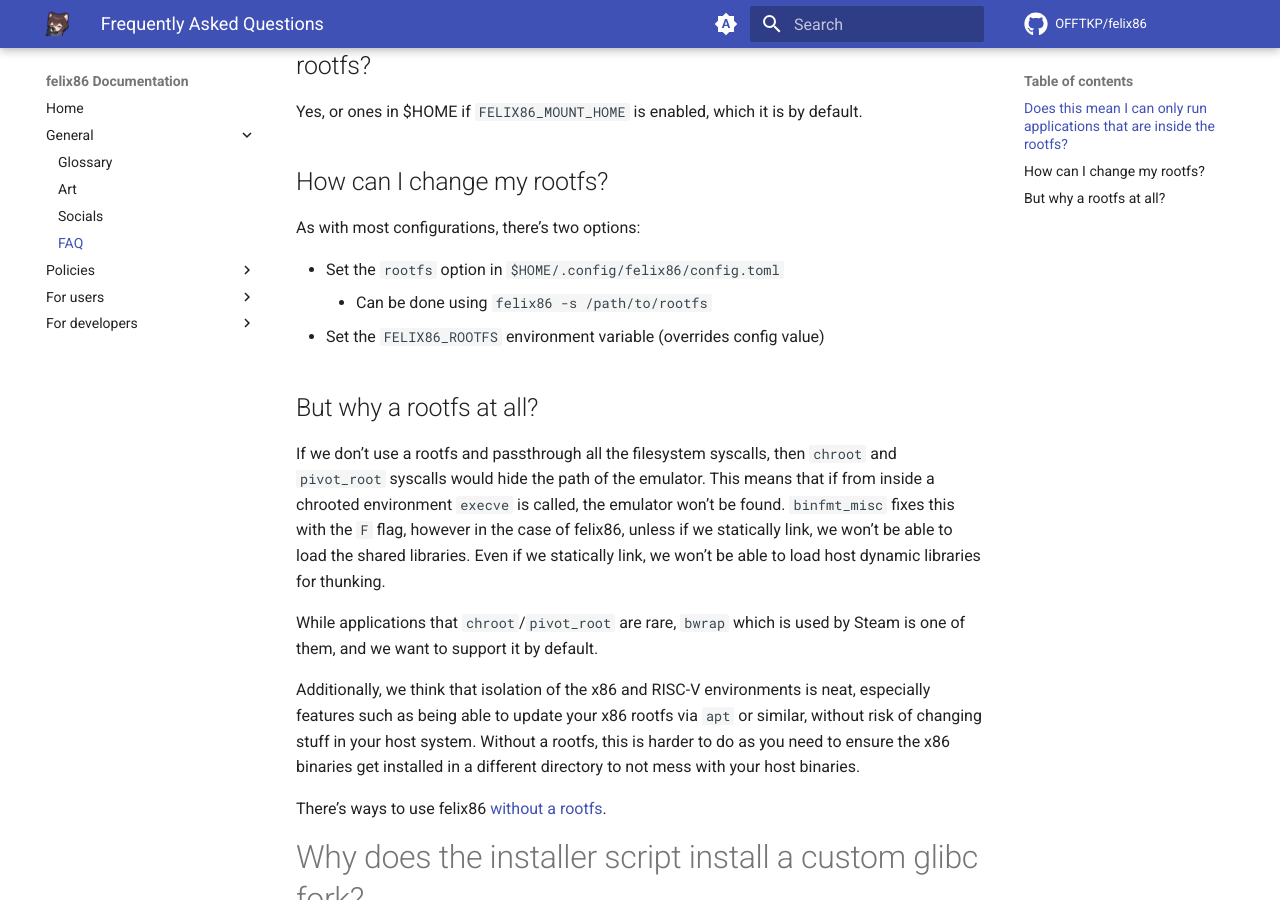
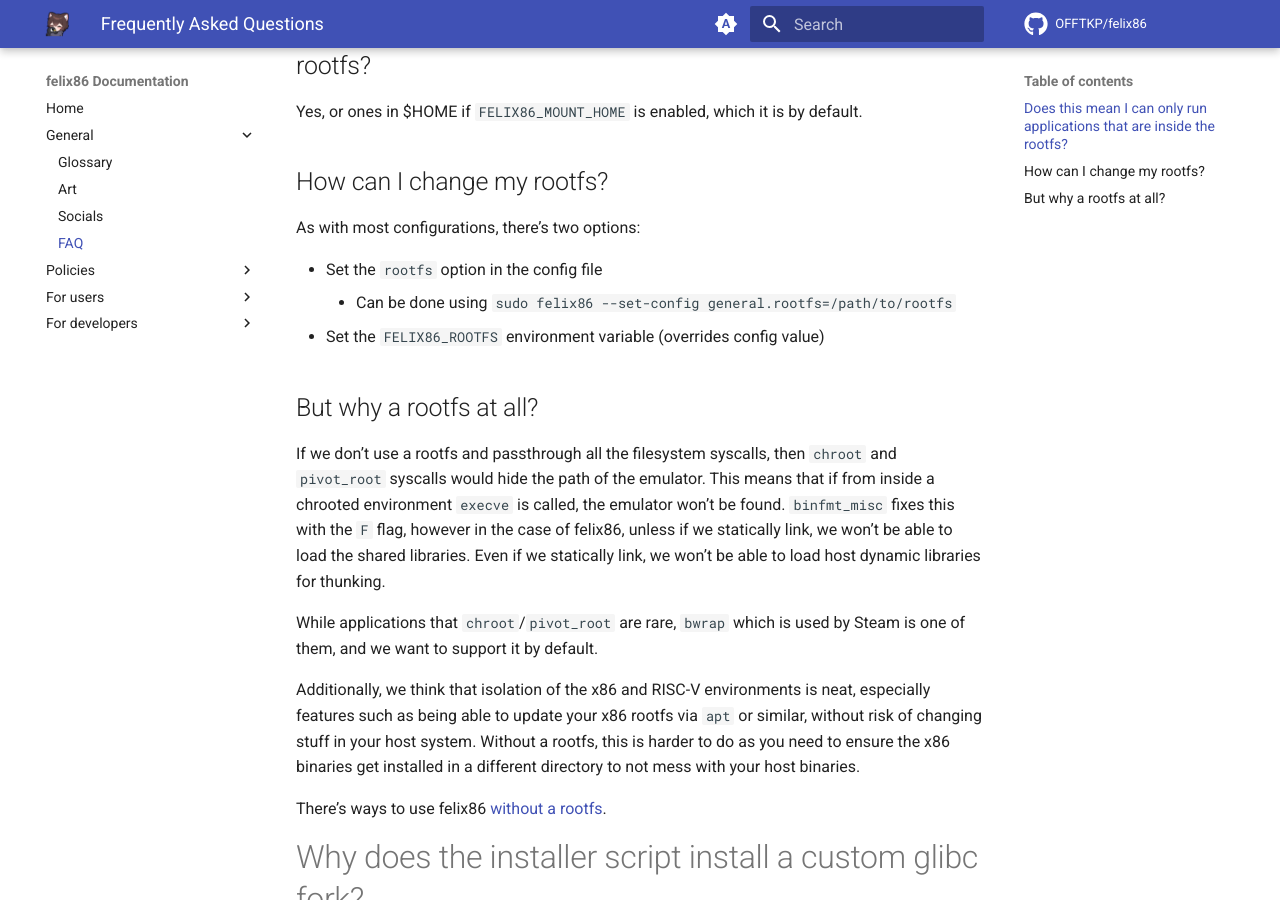
Before and after one commit to felix86-emu/docs, an MkDocs documentation site: the page built from docs/general/faq.md, in a window 1280 px wide and 900 px high, scrolled down 690 px. Built offline with MkDocs 1.6.1 and Material for MkDocs 9.7.7, drawn with Linux system fonts in a browser that asks for light colours; comment, search, counter and statistics services are not loaded.

Commit message:
Update docs

```diff
--- a/docs/general/faq.md
+++ b/docs/general/faq.md
@@ -20,8 +20,8 @@ Yes, or ones in $HOME if `FELIX86_MOUNT_HOME` is enabled, which it is by default
 
 As with most configurations, there's two options:
 
-- Set the `rootfs` option in `$HOME/.config/felix86/config.toml`
-    * Can be done using `felix86 -s /path/to/rootfs`
+- Set the `rootfs` option in the config file
+    * Can be done using `sudo felix86 --set-config general.rootfs=/path/to/rootfs`
 - Set the `FELIX86_ROOTFS` environment variable (overrides config value)
 
 
```
Also changed, not shown: docs/users/usage-guide.md (+1 -1 lines).
